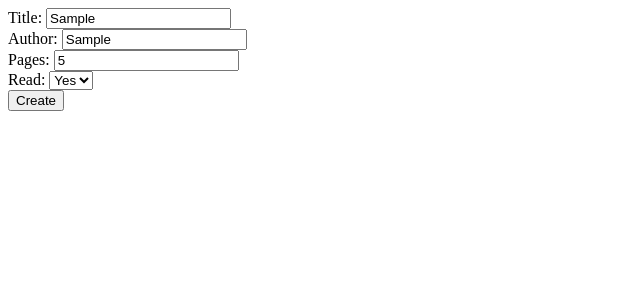
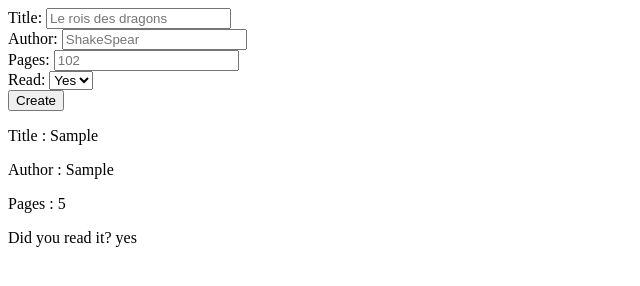
Before and after one commit to IonutzNcr/Library, a plain HTML site: page index.html in a window 1280 px wide. Both pictures are taken after typing "Sample", "Sample", "5" into the empty fields and a click on the button "Create". Shown: the whole page, without its empty margins (0-640 px from the left). Drawn offline with Linux system fonts and the light colour scheme.

Commit message:
Add and display books on the screen

```diff
--- a/index.html
+++ b/index.html
@@ -5,24 +5,25 @@
     <meta http-equiv="X-UA-Compatible" content="IE=edge">
     <meta name="viewport" content="width=device-width, initial-scale=1.0">
     <title>Library Projet</title>
-    <script src="library.js"></script>
+    <script defer src="library.js"></script>
     <link rel="stylesheet" href="library.css">
 </head>
 <body>
+
     <div class="card">
         <div class="item_1">
             <label for="title" >Title:</label>
-            <input id="title" type="text" name = "title" placeholder="Le rois des dragons">
+            <input id="title" type="text" name = "title" placeholder="Le rois des dragons" required>
         </div>
 
         <div class="item_2">
             <label for="author" >Author:</label>
-            <input id="author" type="text" name = "author" placeholder="ShakeSpear">
+            <input id="author" type="text" name = "author" placeholder="ShakeSpear" required>
         </div>
 
         <div class="item_3">
             <label for="pages" >Pages:</label>
-            <input id="pages" type="number" name = "pages" placeholder="102">
+            <input id="pages" type="number" name = "pages" placeholder="102" required>
         </div>
 
         <div class="item_4">
@@ -34,9 +35,13 @@
         </div>
 
         <div class="action">
-            <button>Create</button>
+            <button id="create">Create</button>
         </div>
 
     </div>
+    <div id="library">
+        <!-- Here will be store your book using js -->
+    </div>
+
 </body>
 </html>
--- a/library.js
+++ b/library.js
@@ -1,14 +1,70 @@
 let myLibrary = [];
 
-function Book(title,page) {
+function Book(title,author,page,read) {
     this.title = title;
+    this.author = author;
     this.page = page;
+    this.read = read;
   // the constructor...
 }
 
-Book.prototype = {
-    takeTitle: function()
-}
+
+
 function addBookToLibrary() {
   // do stuff here
+  const title = takeFromDom("#title");
+  const author = takeFromDom("#author");
+  const pages = takeFromDom("#pages");
+  const read = takeFromDom("#read");
+  if(title && author && pages){
+    const book = new Book(title,author,pages,read);
+    myLibrary.push(book)
+  }
+
+
 }
+/* Used in addBookToLibrary() */
+function takeFromDom(selector){
+  return document.querySelector(selector).value
+}
+
+function resetInputs(){
+  document.querySelectorAll("input").forEach(e=>{
+    e.value = "";
+  })
+}
+
+function displayBooks(){
+  document.querySelectorAll("#library div").forEach(e=>e.remove())
+
+  myLibrary.forEach(e=>{
+    createCard(e.title,e.author,e.page,e.read);
+  })
+  function createCard(title,author,page,read){
+    const card = document.createElement("div")
+    const p_title = document.createElement("p")
+    const p_author = document.createElement("p")
+    const p_pages = document.createElement("p")
+    const p_read = document.createElement("p")
+
+    p_title.textContent = `Title : ${title}`
+    p_author.textContent = `Author : ${author}`
+    p_pages.textContent = `Pages : ${page}`
+    p_read.textContent = `Did you read it? ${read}`
+
+    card.appendChild(p_title)
+    card.appendChild(p_author)
+    card.appendChild(p_pages)
+    card.appendChild(p_read)
+    document.querySelector("#library").appendChild(card)
+  }
+
+}
+
+const button = document.querySelector("#create");
+
+button.addEventListener("click",addBookToLibrary);
+
+button.addEventListener("click",resetInputs);
+
+button.addEventListener("click",displayBooks);
```
